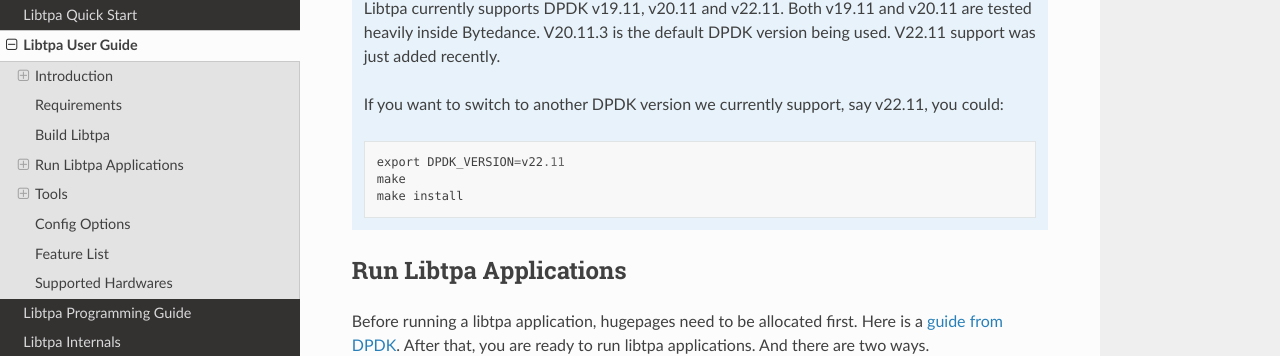
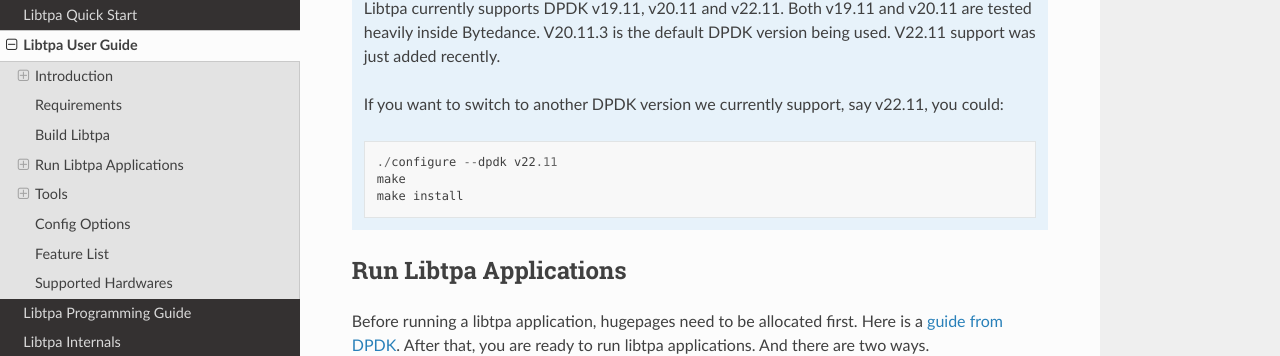
Before and after one commit to bytedance/libtpa, a Sphinx documentation site: the page built from doc/user_guide.rst, in a window 1280 px wide and 900 px high, scrolled down 2425 px. Shown: the part 105-461 px from the top of the window. Built offline with Sphinx 7.4.7 and the Read the Docs theme 2.0.0, drawn with Linux system fonts in a browser that asks for light colours.

Commit message:
build: introduce build configure script
Introduce a formal build configure script so that we can extend libtpa
more easily.

For example, we are considering to add AF_XDP pmd support, which requires
a new DPDK version. Without this script, we have to do two configs:

- enable AF_XDP
- set DPDK version to v22.11

Now kudos to this script, we only need to do one config, that is enabling
AF_XDP, then the script will fix the rest and make it right for you.

Signed-off-by: Yuanhan Liu <liuyuanhan.131@bytedance.com>

```diff
--- a/doc/user_guide.rst
+++ b/doc/user_guide.rst
@@ -128,7 +128,7 @@
     If you want to switch to another DPDK version we currently support, say
     v22.11, you could::
 
-        export DPDK_VERSION=v22.11
+        ./configure --dpdk v22.11
         make
         make install
 
```
Also changed, not shown: 3 other files.
